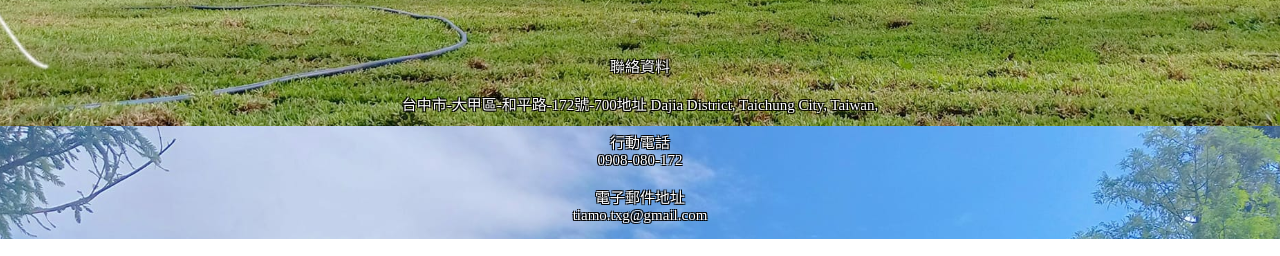
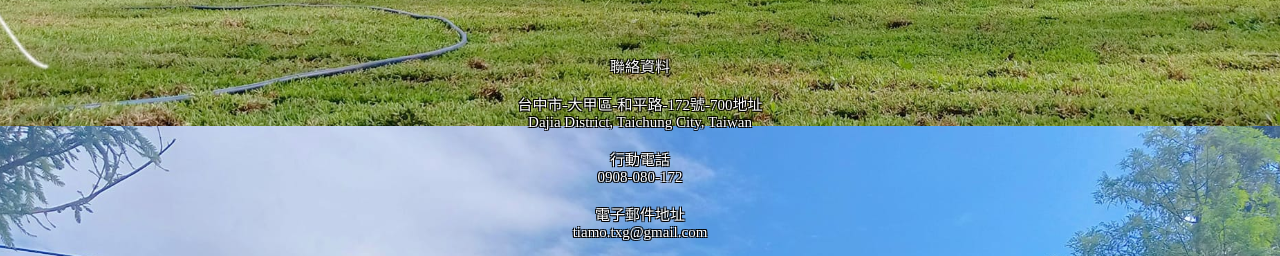
Before and after one commit to ApanofPanpanTW/duck, a plain HTML site: page 小島青鳥/index.html in a window 1280 px wide. Shown: the part 1474-1730 px from the top of the page. Drawn offline with Linux system fonts and the light colour scheme.

Commit message:
Update index.html

```diff
--- a/小島青鳥/index.html
+++ b/小島青鳥/index.html
@@ -82,8 +82,8 @@
         <div class="text-3">
         聯絡資料<br>
         <br>
-        台中市-大甲區-和平路-172號-700地址
-    Dajia District, Taichung City, Taiwan, <br>
+        台中市-大甲區-和平路-172號-700地址 <br>
+        Dajia District, Taichung City, Taiwan <br>
         <br>
         行動電話<br>
        0908-080-172<br>
```
